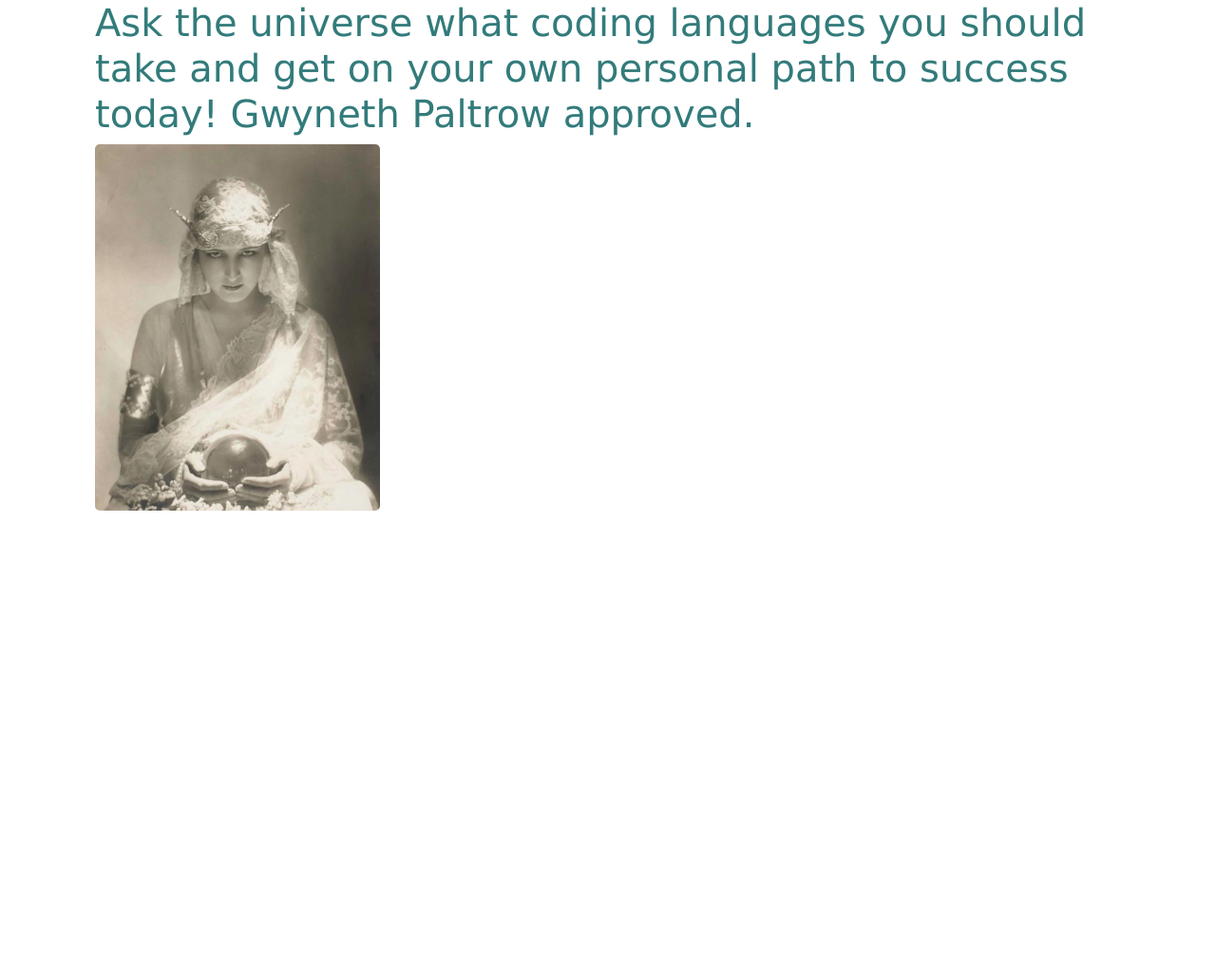
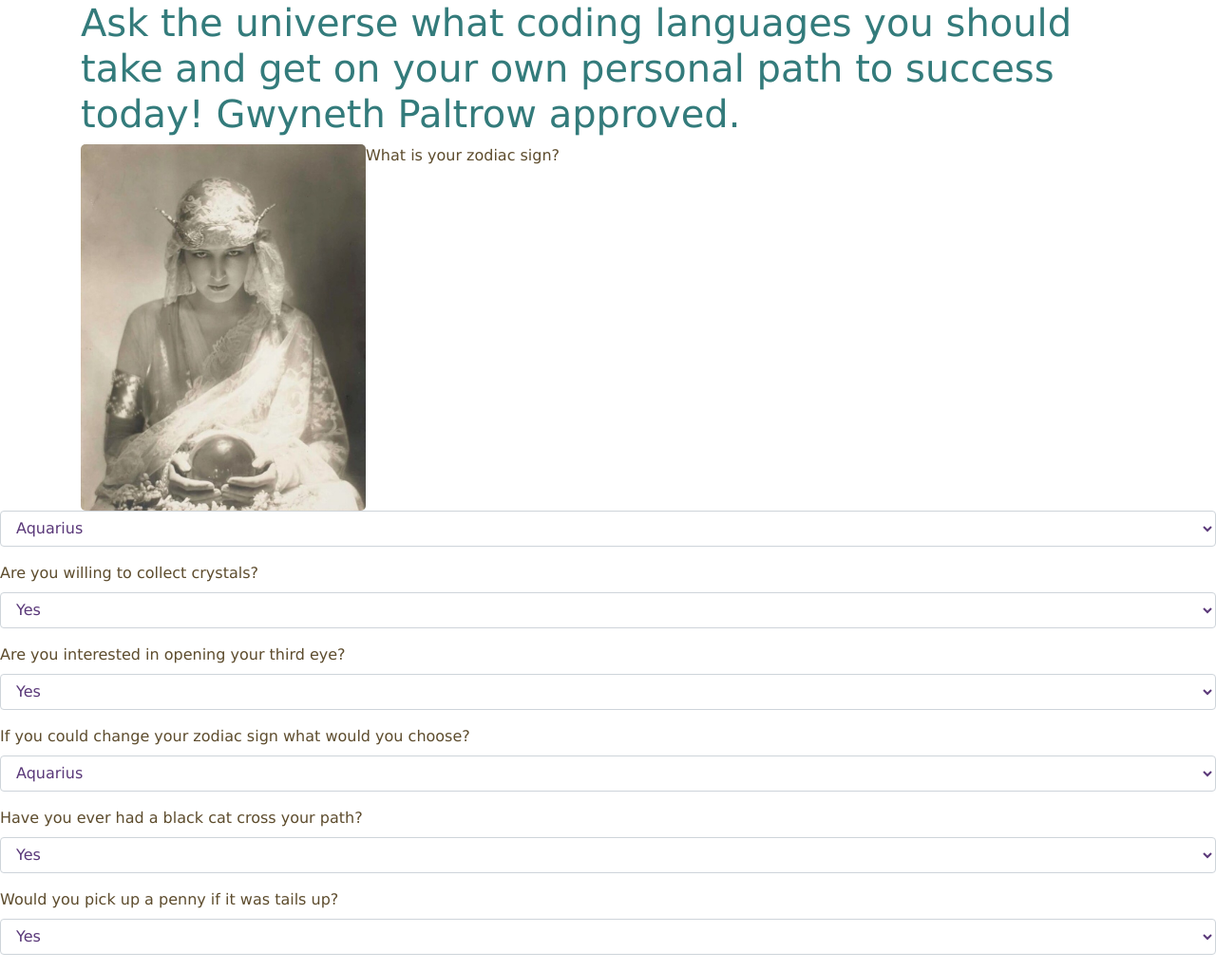
Before and after one commit to BritWallace/code-suggester, a plain HTML site: page index.html in a window 1280 px wide. Shown: the whole page at 95% size. Before the commit the page ends 800 px from the top, so only its background shows below. Drawn offline with Linux system fonts and the light colour scheme.

```diff
--- a/css/styles.css
+++ b/css/styles.css
@@ -9,3 +9,9 @@ h1 {
 body {
   font-family:Verdana, Geneva, Tahoma, sans-serif
 }
+.form-control {
+  color: rgb(90, 56, 121)
+}
+.form-group {
+  color: rgb(93, 76, 45)
+}
--- a/index.html
+++ b/index.html
@@ -9,23 +9,77 @@
 </head>
 <body>
   <div class="container">
-    <h1><!DOCTYPE html>
-      <html lang="en-US">
-      <head>
-        <link href="css/bootstrap.css" rel="stylesheet" type="text/css">
-        <link href="css/styles.css" rel="stylesheet" type="text/css">
-        <script src="js/jquery-3.6.0.js"></script>
-        <script src="js/scripts.js"></script>
-        <title>Language suggester</title>
-      </head>
-      <body>
-      <title>Language suggester</title>
-      </head>
-      <body>
-        <div class="container">
-      <h1>Ask the universe what coding languages you should take and get on your own personal path to success today! Gwyneth Paltrow approved.</h1>
-      <img src="images/girl.jpg">
+    <h1>Ask the universe what coding languages you should take and get on your own personal path to success today! Gwyneth Paltrow approved.</h1>
+    <img src="images/girl.jpg">
   </div>
+  <form id="formOne">
+  <div class="form-group">
+    <label for="zodiac">What is your zodiac sign?</label>
+    <select class="form-control" id="zodiac">
+      <option>Aquarius</option>
+      <option>Pisces</option>
+      <option>Aries</option>
+      <option>Taurus</option>
+      <option>Gemini</option>
+      <option>Cancer</option>
+      <option>Leo</option>
+      <option>Virgo</option>
+      <option>Libra</option>
+      <option>Scorpio</option>
+      <option>Sagittarius</option>
+      <option>Capricorn</option>
+    </select>
+  </div>
+  <div class="form-group">
+    <label for="crystals">Are you willing to collect crystals?</label>
+    <select class="form-control" id="crystals">
+      <option>Yes</option>
+      <option>No</option>
+    </select>
+  </div>
+  <div class="form-group">
+    <label for="eye">Are you interested in opening your third eye?</label>
+    <select class="form-control" id="eye">
+      <option>Yes</option>
+      <option>No</option>
+    </select>
+  </div>
+  <div class="form-group">
+    <label for="change">If you could change your zodiac sign what would you choose?</label>
+    <select class="form-control" id="change">
+      <option>Aquarius</option>
+      <option>Pisces</option>
+      <option>Aries</option>
+      <option>Taurus</option>
+      <option>Gemini</option>
+      <option>Cancer</option>
+      <option>Leo</option>
+      <option>Virgo</option>
+      <option>Libra</option>
+      <option>Scorpio</option>
+      <option>Sagittarius</option>
+      <option>Capricorn</option>
+    </select>
+  </div>
+  <div class="form-group">
+    <label for="cat">Have you ever had a black cat cross your path?</label>
+    <select class="form-control" id="cat">
+      <option>Yes</option>
+      <option>No</option>
+    </select>
+  </div>
+  <div class="form-group">
+    <label for="penny">Would you pick up a penny if it was tails up?</label>
+    <select class="form-control" id="penny">
+      <option>Yes</option>
+      <option>No</option>
+    </select>
+  </div>
+
+
+
+
+
 
 </head>
 </body>
--- a/js/scripts.js
+++ b/js/scripts.js
@@ -0,0 +1,4 @@
+$(document).ready(function() {
+  $("#formOne").submit(function(event) {
+    $("#story").show();
+    event.preventDefault();
```
